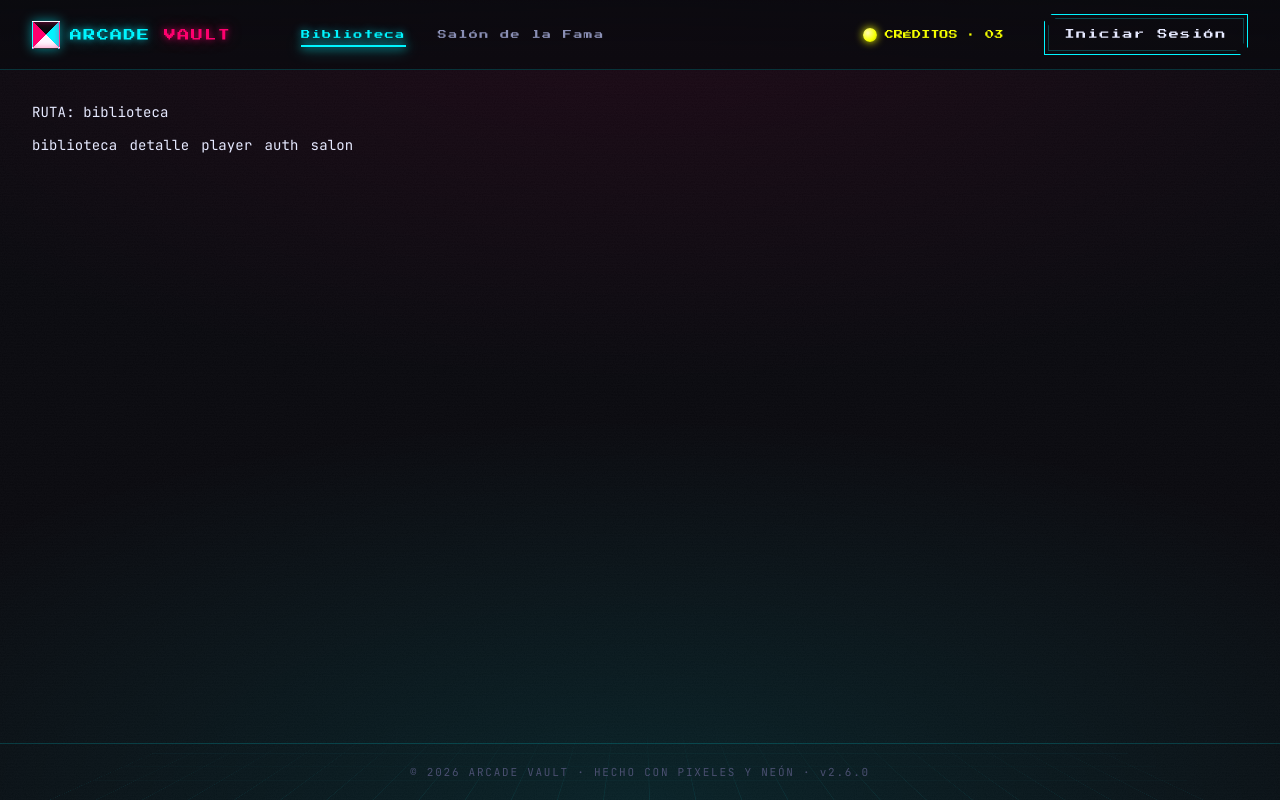
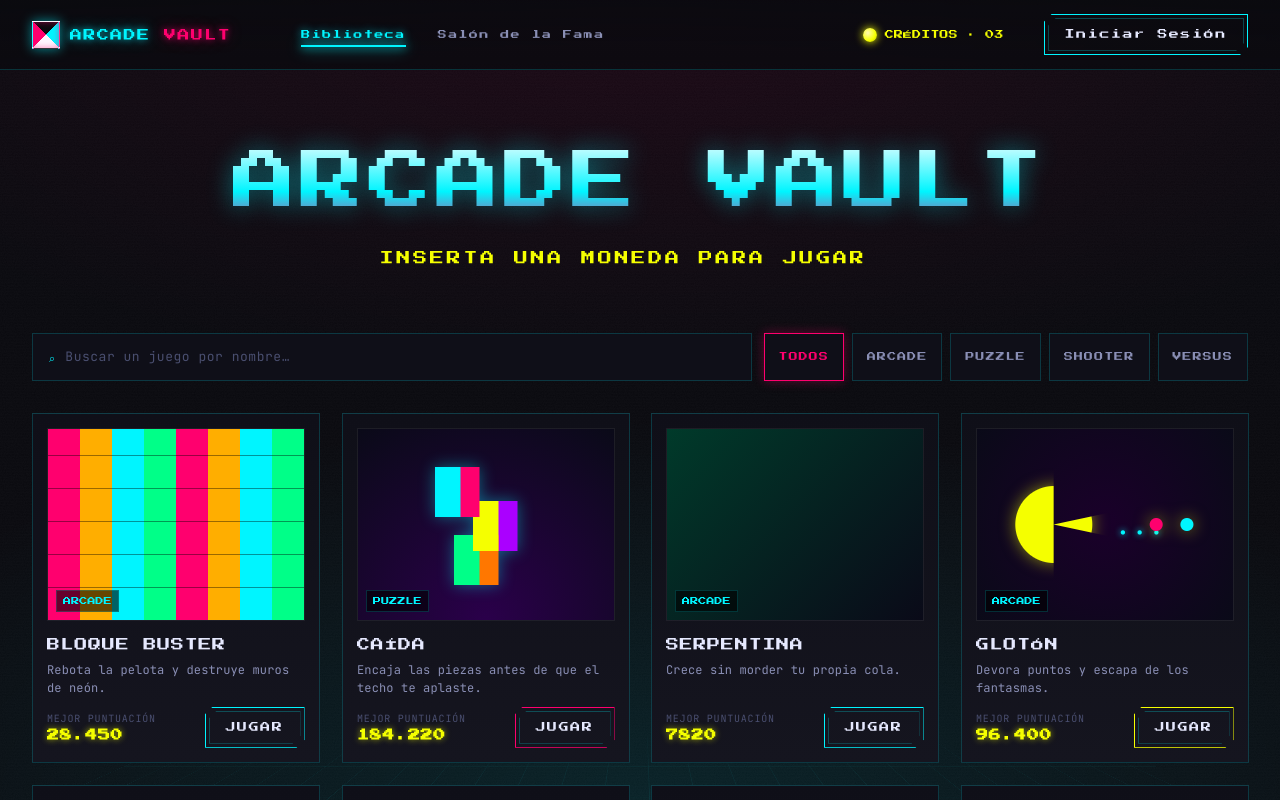
Before and after one commit to fedrianMF/arcade-vault, a Next.js app: page / in a window 1280 px wide. Shown: the top 800 px of the page. Built offline with nearby package versions, Linux system fonts and the light colour scheme.

Commit message:
Add Library screen and integrate it into AppShell for game selection

```diff
--- a/components/app-shell.tsx
+++ b/components/app-shell.tsx
@@ -2,6 +2,7 @@
 
 import { useCallback, useEffect, useState } from "react";
 import { Nav } from "@/components/nav";
+import { Library } from "@/components/screens/library";
 import { GAMES } from "@/lib/data";
 import type { Route } from "@/lib/types";
 
@@ -50,7 +51,11 @@ export function AppShell() {
     <>
       <Nav route={route} navigate={navigate} />
       <main className="av-main">
-        <Placeholder route={route} navigate={navigate} />
+        {route.name === "biblioteca" ? (
+          <Library navigate={navigate} />
+        ) : (
+          <Placeholder route={route} navigate={navigate} />
+        )}
       </main>
       <footer
         style={{
--- /dev/null
+++ b/components/screens/library.tsx
@@ -0,0 +1,113 @@
+"use client";
+
+import { useMemo, useRef, useState } from "react";
+import type { MouseEvent } from "react";
+import { CATS, GAMES } from "@/lib/data";
+import type { Game } from "@/lib/data";
+import type { Route } from "@/lib/types";
+
+function GameCard({ game, onSelect }: { game: Game; onSelect: (game: Game) => void }) {
+  const tiltRef = useRef<HTMLDivElement>(null);
+  const onMove = (e: MouseEvent<HTMLDivElement>) => {
+    const el = tiltRef.current;
+    if (!el) return;
+    const r = el.getBoundingClientRect();
+    const px = (e.clientX - r.left) / r.width - 0.5;
+    const py = (e.clientY - r.top) / r.height - 0.5;
+    el.style.transform = `translateY(-6px) rotateX(${-py * 6}deg) rotateY(${px * 8}deg)`;
+  };
+  const onLeave = () => {
+    const el = tiltRef.current;
+    if (!el) return;
+    el.style.transform = "";
+  };
+  return (
+    <div
+      ref={tiltRef}
+      className="card"
+      onMouseMove={onMove}
+      onMouseLeave={onLeave}
+      onClick={() => onSelect(game)}
+    >
+      <div className="cover">
+        <div className={"cover-bg " + game.cover}></div>
+        <div className="label">{game.cat}</div>
+      </div>
+      <div className="meta">
+        <div className="title">{game.title}</div>
+        <div className="desc">{game.short}</div>
+        <div className="row">
+          <div className="score-badge">
+            <span>MEJOR PUNTUACIÓN</span>
+            <b>{game.best.toLocaleString("es-ES")}</b>
+          </div>
+          <button
+            className={"btn " + (game.color === "magenta" ? "magenta" : game.color === "yellow" ? "yellow" : "")}
+            onClick={(e) => {
+              e.stopPropagation();
+              onSelect(game);
+            }}
+          >
+            JUGAR
+          </button>
+        </div>
+      </div>
+    </div>
+  );
+}
+
+export function Library({ navigate }: { navigate: (r: Route) => void }) {
+  const [q, setQ] = useState("");
+  const [cat, setCat] = useState<(typeof CATS)[number]>("TODOS");
+
+  const filtered = useMemo(
+    () =>
+      GAMES.filter(
+        (g) => (cat === "TODOS" || g.cat === cat) && g.title.toLowerCase().includes(q.toLowerCase()),
+      ),
+    [q, cat],
+  );
+
+  return (
+    <div className="fade-in">
+      <section className="av-hero">
+        <h1 className="flicker">ARCADE VAULT</h1>
+        <div className="sub">
+          INSERTA UNA MONEDA PARA JUGAR <span className="blink">_</span>
+        </div>
+      </section>
+
+      <div className="av-filters">
+        <div className="av-search">
+          <span className="ico">⌕</span>
+          <input
+            value={q}
+            onChange={(e) => setQ(e.target.value)}
+            placeholder="Buscar un juego por nombre…"
+          />
+        </div>
+        <div className="av-chips">
+          {CATS.map((c) => (
+            <button key={c} className={"chip" + (cat === c ? " active" : "")} onClick={() => setCat(c)}>
+              {c}
+            </button>
+          ))}
+        </div>
+      </div>
+
+      <div className="av-grid">
+        {filtered.map((g) => (
+          <GameCard key={g.id} game={g} onSelect={(game) => navigate({ name: "detalle", id: game.id })} />
+        ))}
+        {filtered.length === 0 && (
+          <div style={{ gridColumn: "1 / -1", textAlign: "center", padding: 80, color: "var(--ink-faint)" }}>
+            <div className="pixel" style={{ fontSize: 14, color: "var(--magenta)", marginBottom: 12 }}>
+              NO HAY RESULTADOS
+            </div>
+            <div>Intenta otra búsqueda o categoría.</div>
+          </div>
+        )}
+      </div>
+    </div>
+  );
+}
```
